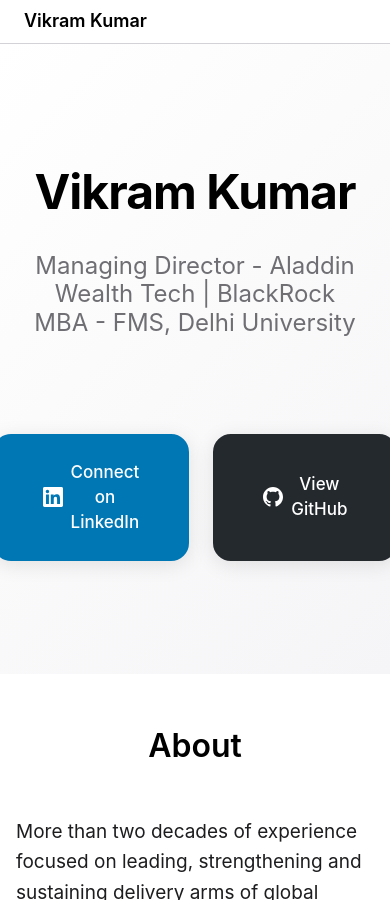
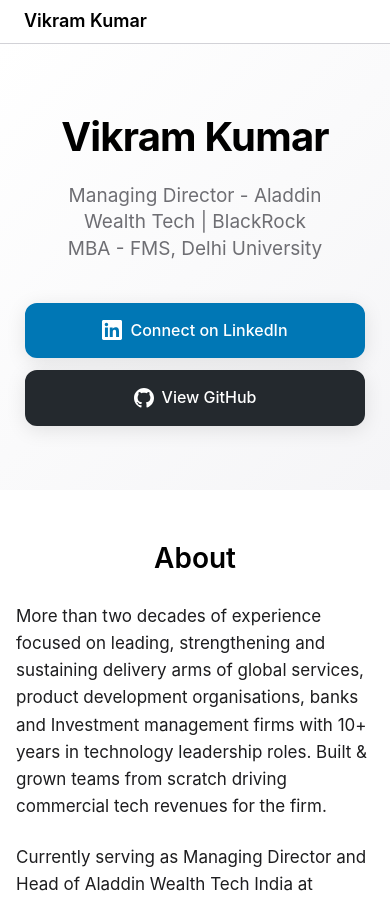
Before and after one commit to coolviki/coolviki.github.io, a Jekyll site: the page built from index.md, in a window 390 px wide and 900 px high. Built offline with Jekyll 4.4.1, drawn with Linux system fonts in a browser that asks for light colours.

Commit message:
Improve mobile layout of hero buttons and experience cards (#1)
Stack the hero buttons full-width on phones so their labels stay on one
line, give the GitHub button its own class instead of an inline style,
tighten hero/section typography, and stop cards being inset twice so
their content gets the full screen width.


Claude-Session: https://claude.ai/code/session_01CgDPDL4wWdwAQq1J8FDeQE

Co-authored-by: Claude <noreply@anthropic.com>

```diff
--- a/assets/css/style.scss
+++ b/assets/css/style.scss
@@ -144,7 +144,9 @@ body {
 .hero-button {
     display: inline-flex;
     align-items: center;
+    justify-content: center;
     gap: var(--spacing-xs);
+    white-space: nowrap;
     padding: var(--spacing-md) var(--spacing-xl);
     font-family: var(--font-family-secondary);
     font-size: 17px;
@@ -166,6 +168,21 @@ body {
     border-color: #005885;
     transform: translateY(-2px);
     box-shadow: 0 8px 30px rgba(0, 119, 181, 0.3);
+    text-decoration: none;
+    color: white;
+}
+
+.github-hero-button {
+    background: #24292e;
+    color: white;
+    border: 2px solid #24292e;
+}
+
+.github-hero-button:hover {
+    background: #000000;
+    border-color: #000000;
+    transform: translateY(-2px);
+    box-shadow: 0 8px 30px rgba(0, 0, 0, 0.25);
     text-decoration: none;
     color: white;
 }
@@ -328,16 +345,70 @@ a:hover {
     }
 
     .hero-section {
-        padding: var(--spacing-xxl) var(--spacing-sm);
+        padding: var(--spacing-xxl) 20px;
+        min-height: auto;
+    }
+
+    .hero-title {
+        font-size: 40px;
+        margin-bottom: var(--spacing-sm);
+    }
+
+    .hero-subtitle {
+        font-size: 19px;
+        line-height: 1.4;
+        margin-bottom: var(--spacing-md);
+        text-wrap: balance;
+    }
+
+    /* Stack the buttons full-width so the labels stay on one line */
+    .hero-buttons {
+        flex-direction: column;
+        width: 100%;
+        max-width: 340px;
+        gap: 12px;
+        margin-top: var(--spacing-sm);
+    }
+
+    .hero-button {
+        width: 100%;
+        padding: 14px var(--spacing-md);
+        font-size: 16px;
+        border-radius: var(--border-radius-sm);
     }
 
     .content-section {
         padding: var(--spacing-xl) var(--spacing-sm);
     }
 
+    .section-title {
+        font-size: 28px;
+        margin-bottom: var(--spacing-md);
+    }
+
+    .section-content {
+        font-size: 17px;
+    }
+
+    /* Cards already sit inside the section padding; don't inset them twice */
     .card-section {
-        margin: var(--spacing-md) var(--spacing-sm);
-        padding: var(--spacing-md);
+        margin: var(--spacing-md) 0;
+        padding: 20px;
+    }
+
+    .card-title {
+        font-size: 22px;
+        margin-bottom: var(--spacing-sm);
+    }
+
+    .feature-list {
+        gap: 10px;
+    }
+
+    .feature-list li {
+        padding: 12px 14px;
+        font-size: 16px;
+        line-height: 1.5;
     }
 
     .footer-links {
--- a/index.md
+++ b/index.md
@@ -15,7 +15,7 @@ description: Vikram Kumar is Managing Director and Head of Aladdin Wealth Tech I
             </svg>
             Connect on LinkedIn
         </a>
-        <a href="https://github.com/coolviki" target="_blank" rel="noopener" class="hero-button linkedin-button" style="background: #24292e; border-color: #24292e;">
+        <a href="https://github.com/coolviki" target="_blank" rel="noopener" class="hero-button github-hero-button">
             <svg width="20" height="20" viewBox="0 0 24 24" fill="currentColor">
                 <path d="M12 0c-6.626 0-12 5.373-12 12 0 5.302 3.438 9.8 8.207 11.387.599.111.793-.261.793-.577v-2.234c-3.338.726-4.033-1.416-4.033-1.416-.546-1.387-1.333-1.756-1.333-1.756-1.089-.745.083-.729.083-.729 1.205.084 1.839 1.237 1.839 1.237 1.07 1.834 2.807 1.304 3.492.997.107-.775.418-1.305.762-1.604-2.665-.305-5.467-1.334-5.467-5.931 0-1.311.469-2.381 1.236-3.221-.124-.303-.535-1.524.117-3.176 0 0 1.008-.322 3.301 1.23.957-.266 1.983-.399 3.003-.404 1.02.005 2.047.138 3.006.404 2.291-1.552 3.297-1.23 3.297-1.23.653 1.653.242 2.874.118 3.176.77.84 1.235 1.911 1.235 3.221 0 4.609-2.807 5.624-5.479 5.921.43.372.823 1.102.823 2.222v3.293c0 .319.192.694.801.576 4.765-1.589 8.199-6.086 8.199-11.386 0-6.627-5.373-12-12-12z"/>
             </svg>
```
